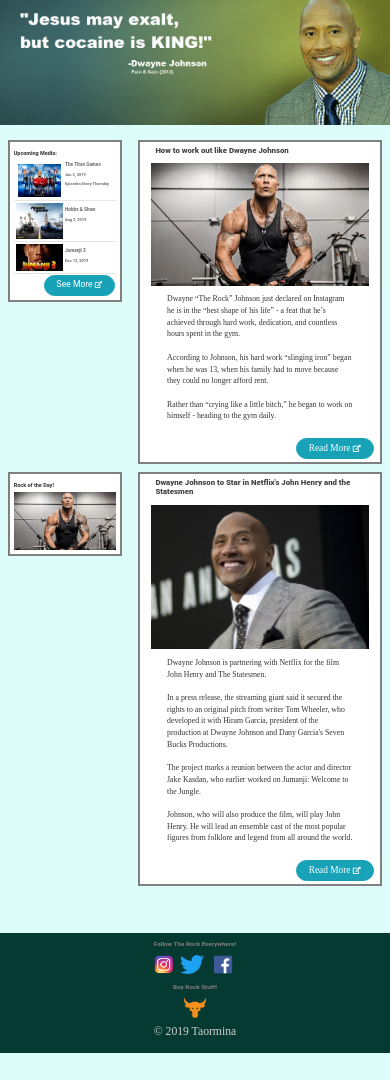
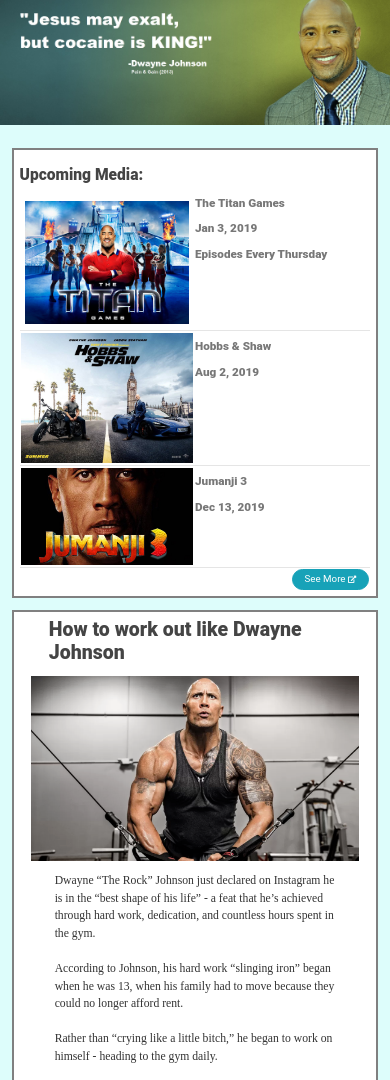
Before and after one commit to taormim/tribute-page, a plain HTML site: page main.html in a window 390 px wide. Shown: the top 1080 px of the page. Before the commit the page ends 1053 px from the top, so only its background shows below. Drawn offline with nearby package versions, Linux system fonts and the light colour scheme; a web font is replaced by a local one.

Commit message:
Adds an entire new screen size optimization
Optimized for larger mobile screens

```diff
--- a/css/style.css
+++ b/css/style.css
@@ -118,9 +118,6 @@ p {
 /*.twelve {
   grid-area: foot;
 }*/
-.featured{
-  /*styles*/
-}
 .social{
   width: auto;
   height: 6vw;
@@ -161,7 +158,7 @@ a.active {
 }
 .description{
   /*border: 2px blue solid;*/
-  padding-top: .5em;
+  padding-bottom: 1vw;
 }
 .blog-img{
   display: block;
@@ -205,9 +202,12 @@ a.active {
 @media screen and (max-width: 768px) {
   header {width: 96%;}
   article {width: 96%;}
-  body {/*background-color: red*/; font-size: 2vw;}
+  body {/*background-color: red*/; font-size: 3vw;}
+  h4 {font-size: 4vw;}
+  h1 {font-size: 5vw;}
   .btn {font-size:120%;}
-  .btn-fix{font-size: 220%;}
+  .btn-fix{font-size: 250%;}
+  .description{font-size: 3vw;}
 
   .grid-container-foot{display: flex; /*-- sets the display mode--*/
     flex-direction: column; /*-- sets direction row or column --*/
@@ -216,6 +216,20 @@ a.active {
   .foot1 {order: 1;}
   .foot2{order:3; font-size: 3vw;}
   .foot3{order: 2;}
+
+/*--Reshapes the page for mobile devices--*/
+  .grid-container {
+    grid-template-columns: 1fr;
+    grid-template-areas:
+                        "head"
+                        "wall"
+                        "blog1"
+                        "blog2"
+                        "wall2"
+                        "foot";
+  }
+
+
   /*.grid-container-foot{grid-template-areas:
                         "foot1"
                         "foot3"
@@ -224,3 +238,9 @@ a.active {
   .foot2 {position: absolute;
     top: 0;}*/
 }
+
+@media screen and (min-width: 769px) and (max-width: 1280px) {
+  body {/*background-color: red*/; font-size: 1.5vw;}
+  h4 {font-size: 2vw;}
+  h1 {font-size: 3vw;}
+}
```
